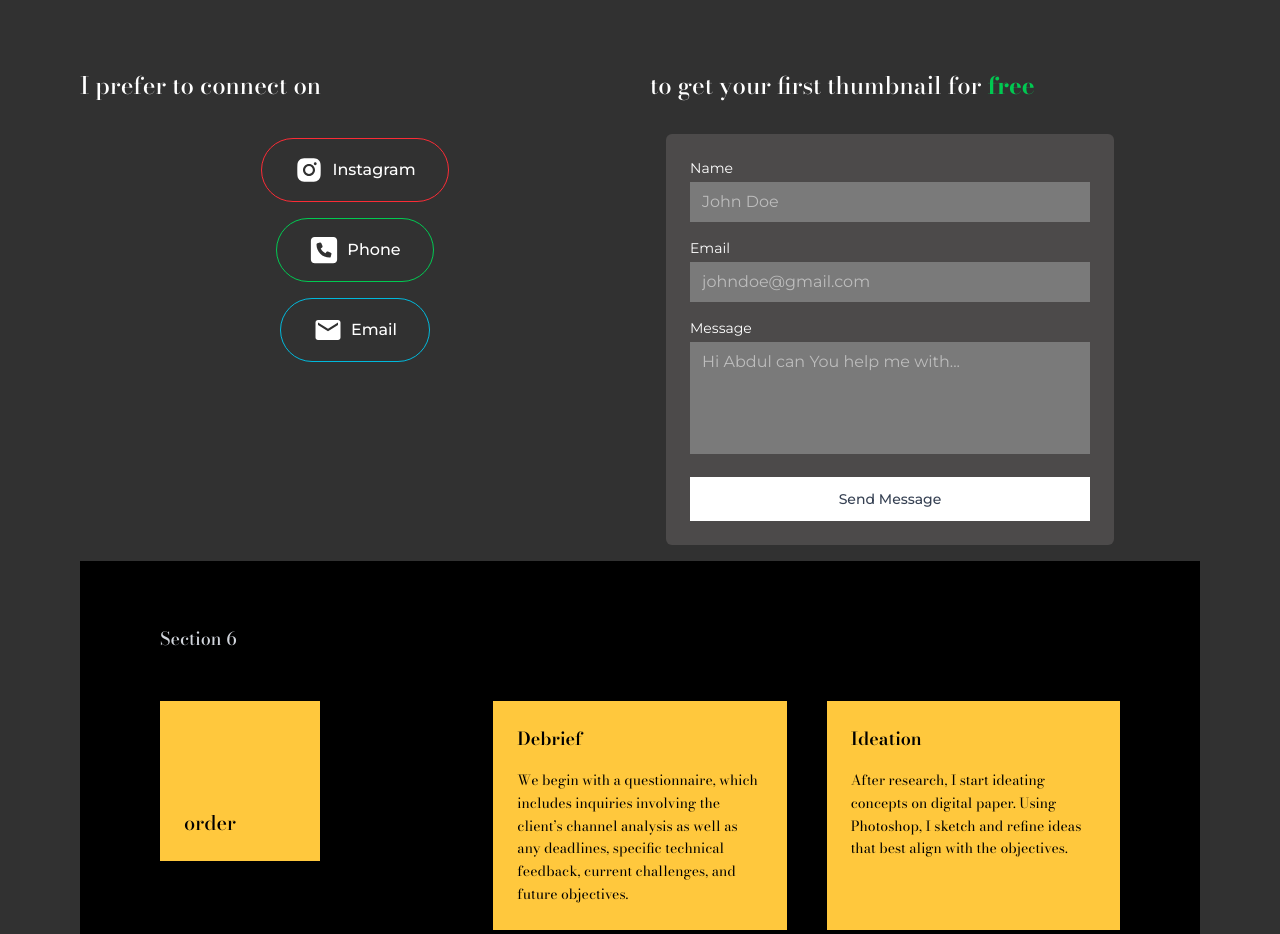
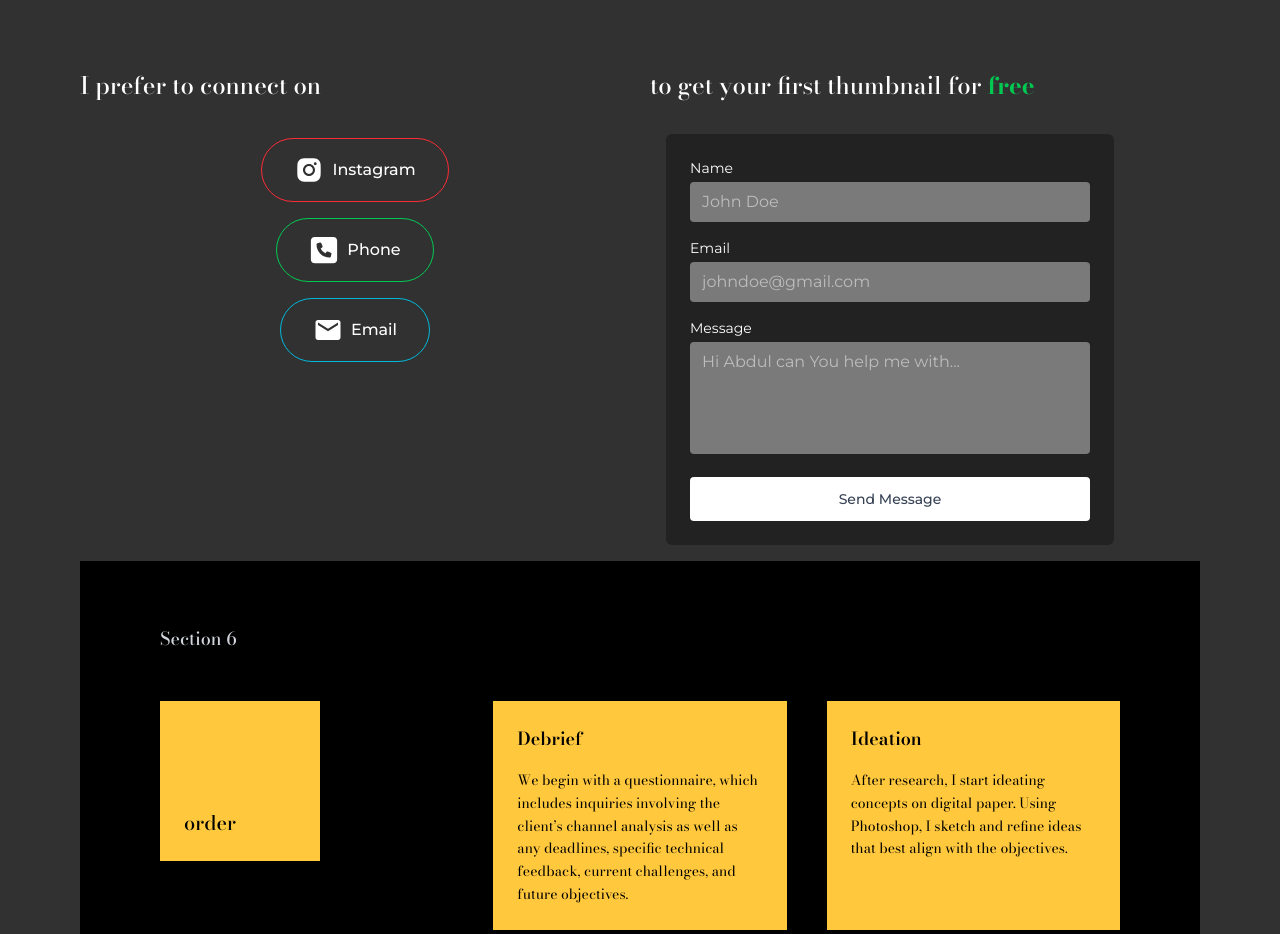
Before and after one commit to abdulkalam-011/thumbnail-design-frontend, a React (Vite) app: page / in a window 1280 px wide. Shown: the part 3040-3974 px from the top of the page. Built offline with nearby package versions, Linux system fonts and the light colour scheme.

Commit message:
modified thank you

```diff
--- a/src/components/contact/ContactForm.jsx
+++ b/src/components/contact/ContactForm.jsx
@@ -80,11 +80,14 @@ const ContactForm = () => {
   // ✅ SUCCESS STATE
   if (success) {
     return (
-      <div className=" flex items-center justify-start bg-green-300 md:p-4 p-0 md:my-10 w-fit">
+      <div className=" flex items-center justify-start bg-green-400 md:p-4 p-0 md:my-10 w-fit rounded-3xl">
         <div className=" p-8 text-center text-white">
           <h2 className="text-xl font-semibold mb-2">Thank you! 🙌</h2>
           <p className="text-sm opacity-80">
             Your message has been sent successfully.
+            <br /> We will reach out you out as soon as possible on your email. <br />
+            <span className="font-semibold bg-amber-500 text-black">{form.email}</span>
+
           </p>
         </div>
       </div>
@@ -100,7 +103,7 @@ const ContactForm = () => {
         data-netlify="true"
         netlify="true"
         onSubmit={handleSubmit}
-        className="w-full max-w-md bg-[#4c4a4a] py-6 px-2  md:p-6 space-y-4 rounded-md"
+        className="w-full max-w-md bg-black/30 py-6 px-2  md:p-6 space-y-4 rounded-md"
       >
         {/* Netlify required */}
         <input type="hidden" name="form-name" value="contact" />
@@ -114,7 +117,7 @@ const ContactForm = () => {
             value={form.name}
             focus={errors.name ? 'true' : 'false'}
             onChange={handleChange}
-            className={`w-full bg-[#7a7a7a] text-white px-3 py-2 outline-none ${errors.name && "border border-red-500 focus:ring-2 focus:ring-red-500"}`}
+            className={`w-full bg-[#7a7a7a] rounded text-white px-3 py-2 outline-none ${errors.name && "border border-red-500 focus:ring-2 focus:ring-red-500"}`}
           />
           {errors.name && (
             <p className="text-red-500 text-xs mt-1">{errors.name}</p>
@@ -129,7 +132,7 @@ const ContactForm = () => {
             placeholder="johndoe@gmail.com"
             value={form.email}
             onChange={handleChange}
-            className="w-full bg-[#7a7a7a] text-white px-3 py-2 outline-none"
+            className="w-full bg-[#7a7a7a] text-white px-3 py-2 outline-none rounded"
           />
           {errors.email && (
             <p className="text-red-500 text-xs mt-1">{errors.email}</p>
@@ -145,7 +148,7 @@ const ContactForm = () => {
             placeholder="Hi Abdul can You help me with..."
             value={form.message}
             onChange={handleChange}
-            className="w-full bg-[#7a7a7a] text-white px-3 py-2 resize-none outline-none"
+            className="w-full bg-[#7a7a7a] text-white px-3 py-2 resize-none outline-none rounded"
           />
           {errors.message && (
             <p className="text-red-500 text-xs mt-1">{errors.message}</p>
@@ -156,7 +159,7 @@ const ContactForm = () => {
         <button
           type="submit"
           disabled={loading}
-          className="w-full bg-white text-gray-700 py-3 text-sm font-medium flex items-center justify-center hover:bg-gray-200 transition disabled:opacity-70"
+          className="w-full bg-white rounded text-gray-700 py-3 text-sm font-medium flex items-center justify-center hover:bg-gray-200 transition disabled:opacity-70"
         >
           {loading ? (
             <span className="w-5 h-5 border-2 border-gray-400 border-t-transparent rounded-full animate-spin"></span>
```
